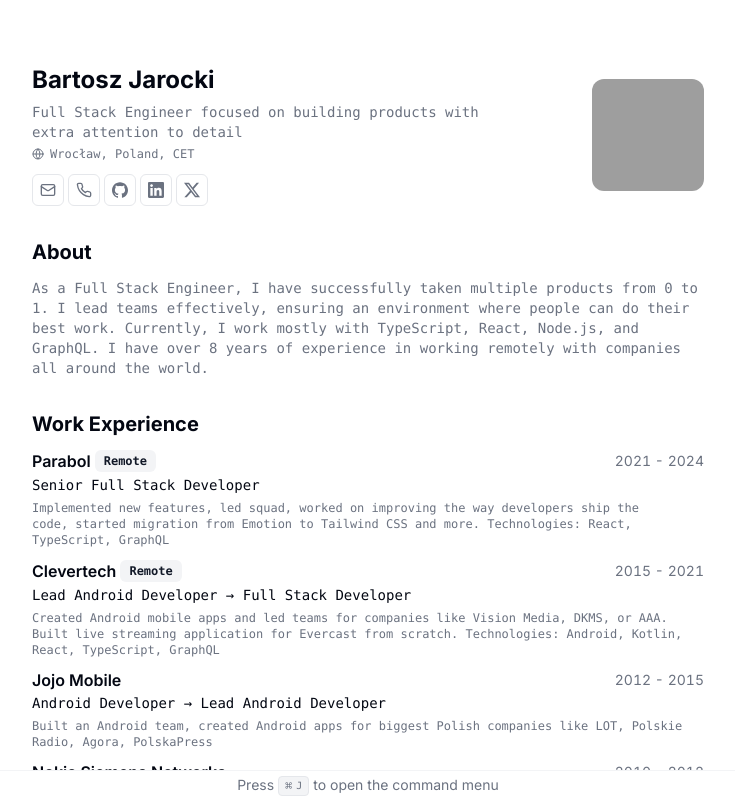
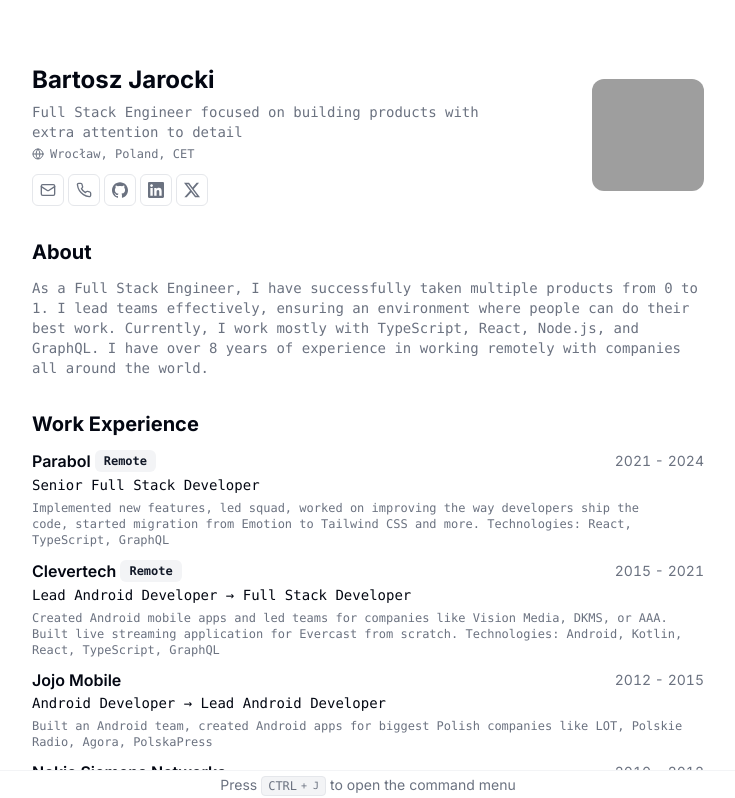
Before and after one commit to ianhobbs/cv-ianhobbs-art, a Next.js app: page / in a window 1280 px wide. Shown: the top 798 px of the page, without its empty margins (272-1007 px from the left). Built offline with nearby package versions, Linux system fonts and the light colour scheme; grey boxes are pictures that could not be loaded.

Commit message:
Display the correct button based on the user platform (#46)
* Display the correct button based on the user platform

* remove useState and memoize platform

```diff
--- a/src/components/command-menu.tsx
+++ b/src/components/command-menu.tsx
@@ -13,6 +13,7 @@
 } from "@/components/ui/command";
 import { Button } from "./ui/button";
 import { CommandIcon } from "lucide-react";
+import { useOS } from "@/hooks/useOS";
 
 interface Props {
   links: { url: string; title: string }[];
@@ -20,6 +21,7 @@
 
 export const CommandMenu = ({ links }: Props) => {
   const [open, setOpen] = React.useState(false);
+  const os = useOS();
 
   React.useEffect(() => {
     const down = (e: KeyboardEvent) => {
@@ -38,7 +40,7 @@
       <p className="fixed bottom-0 left-0 right-0 hidden border-t border-t-muted bg-white p-1 text-center text-sm text-muted-foreground print:hidden xl:block">
         Press{" "}
         <kbd className="pointer-events-none inline-flex h-5 select-none items-center gap-1 rounded border bg-muted px-1.5 font-mono text-[10px] font-medium text-muted-foreground opacity-100">
-          <span className="text-xs">⌘</span>J
+          <span className="text-xs">{os === "mac" ? "⌘" : "CTRL"}</span>+ J
         </kbd>{" "}
         to open the command menu
       </p>
--- /dev/null
+++ b/src/hooks/useOS.ts
@@ -0,0 +1,17 @@
+import { useMemo } from "react";
+
+export type OS = "mac" | "windows" | "linux" | "other";
+
+export const useOS = (): OS => {
+  const getOperatingSystem = (): OS => {
+    const userAgent = window.navigator.userAgent.toLowerCase();
+
+    if (userAgent.includes("mac")) return "mac";
+    if (userAgent.includes("win")) return "windows";
+    if (userAgent.includes("linux")) return "linux";
+
+    return "other";
+  };
+
+  return useMemo(() => getOperatingSystem(), []);
+};
```
